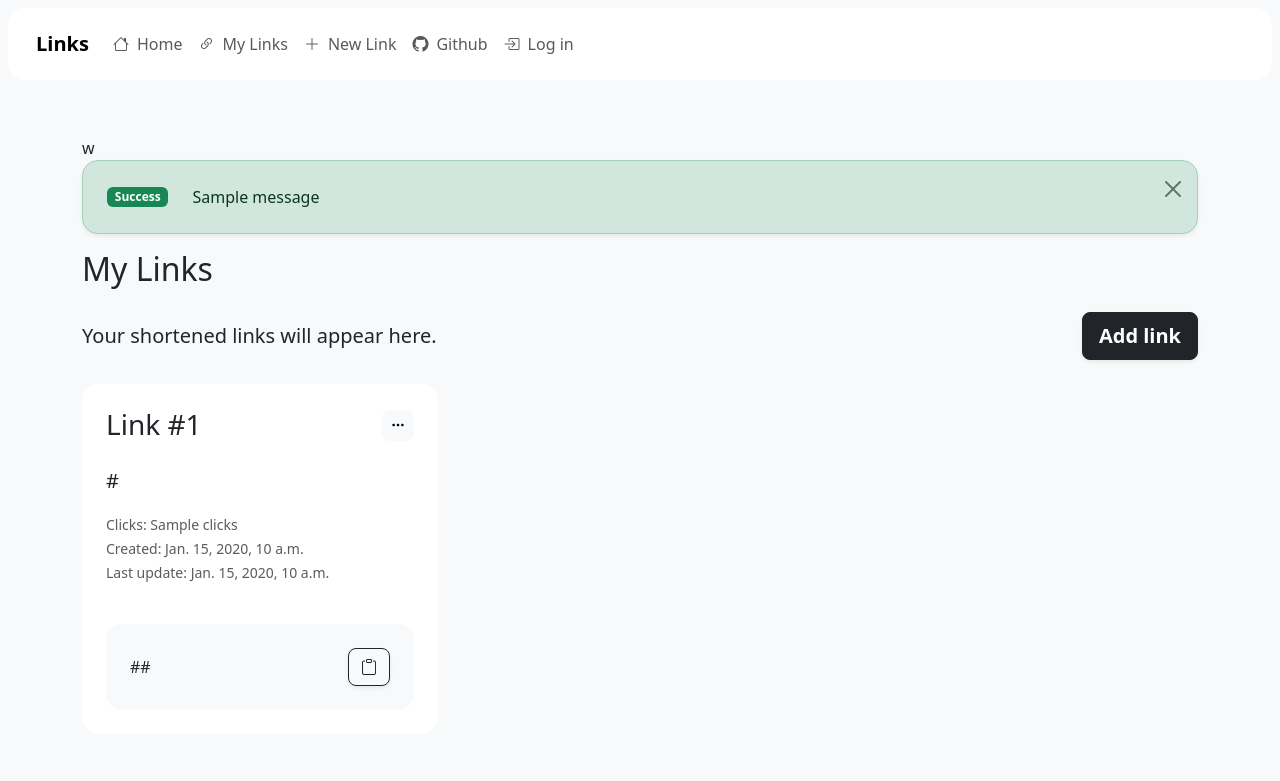
After one commit to youzarsiph/django-short-links, a Django app: template links/templates/links/list.html in a window 1280 px wide. The commit adds this page. Shown: the top 781 px of the page. Run offline with Django 3.2, Linux system fonts and the light colour scheme; the template is opened without the code that fills it: most values are stand-ins (such as "Sample title", 1, 10 or a date in 2020); one stand-in notice (Sample message) is shown.

Commit message:
Dev part 1

```diff
--- /dev/null
+++ b/links/templates/links/components/messages.html
@@ -0,0 +1,9 @@
+<ul class="list-unstyled mb-0">
+  {% for message in messages %}
+  <li class="alert alert-{{ message.tags }} d-flex align-items-center p-4 gap-4 shadow-sm rounded-4 alert-dismissible">
+    <span class="badge bg-{{ message.tags }}">{{ message.tags|capfirst }}</span>
+    {{ message }}
+    <button type="button" class="btn-close rounded-4" data-bs-dismiss="alert" aria-label="Close"></button>
+  </li>
+  {% endfor %}
+</ul>
--- /dev/null
+++ b/links/templates/links/components/navbar.html
@@ -0,0 +1,63 @@
+{% load i18n %}
+<nav class="navbar navbar-expand-lg navbar-light bg-white rounded-4 m-2 p-3">
+  <div class="container-fluid">
+    <a class="navbar-brand" href="{% url 'links:index' %}">
+      <strong>{% translate 'Links' %}</strong>
+    </a>
+    <button class="navbar-toggler border-0" type="button" data-bs-toggle="collapse" data-bs-target="#navbar"
+      aria-controls="navbar" aria-expanded="false" aria-label="Toggle navigation">
+      <span class="navbar-toggler-icon"></span>
+    </button>
+    <div class="collapse navbar-collapse" id="navbar">
+      <ul class="navbar-nav me-auto mb-2 mb-lg-0">
+        <li class="nav-item">
+          <a class="nav-link d-flex align-items-center gap-4 gap-lg-2" href="{% url 'links:index' %}">
+            <i class="bi bi-house"></i>
+            {% translate 'Home' %}
+          </a>
+        </li>
+        <li class="nav-item">
+          <a class="nav-link d-flex align-items-center gap-4 gap-lg-2" href="{% url 'links:url_list' %}">
+            <i class="bi bi-link-45deg"></i>
+            {% translate 'My Links' %}
+          </a>
+        </li>
+        <li class="nav-item">
+          <a class="nav-link d-flex align-items-center gap-4 gap-lg-2" href="{% url 'links:create_url' %}">
+            <i class="bi bi-plus-lg"></i>
+            {% translate 'New Link' %}
+          </a>
+        </li>
+        <li class="nav-item">
+          <a class="nav-link d-flex align-items-center gap-4 gap-lg-2"
+            href="https://github.com/youzarsiph/django-short-links.git">
+            <i class="bi bi-github"></i>
+            {% translate 'Github' %}
+          </a>
+        </li>
+        <li class="nav-item">
+          {% if request.user.is_authenticated %}
+          <a class="nav-link d-flex align-items-center gap-4 gap-lg-2" href="{% url 'logout' %}">
+            <i class="bi bi-box-arrow-right"></i>
+            {% translate 'Log out' %}
+          </a>
+          {% else %}
+          <a class="nav-link d-flex align-items-center gap-4 gap-lg-2" href="{% url 'login' %}">
+            <i class="bi bi-box-arrow-in-right"></i>
+            {% translate 'Log in' %}
+          </a>
+          {% endif %}
+        </li>
+      </ul>
+      {% if request.user.is_authenticated %}
+      <ul class="navbar-nav">
+        <li>
+          <div class="card card-body bg-dark fw-bold rounded-5 text-white py-2 px-3 text-center">
+            {{request.user.username|capfirst}}
+          </div>
+        </li>
+      </ul>
+      {% endif %}
+    </div>
+  </div>
+</nav>
--- /dev/null
+++ b/links/templates/links/components/url.html
@@ -0,0 +1,81 @@
+{% load i18n %}
+
+<div class="card card-body p-4 rounded-4 border-0">
+  <div class="d-flex flex-row align-items-center justify-content-between mb-4">
+    <h3 class="mb-0">Link #{{ forloop.counter }}</h3>
+    <div class="dropdown">
+      <a href="#" class="btn btn-sm btn-light rounded-3" data-bs-toggle="dropdown">
+        <i class="bi bi-three-dots"></i>
+      </a>
+      <ul class="dropdown-menu rounded-3 border-0 shadow-sm">
+        <li>
+          <h4 class="dropdown-header mb-0">
+            {% translate 'Options' %}
+          </h4>
+        </li>
+        <li>
+          <a href="{% url 'links:redirect' url.token %}" target="_blank"
+            class="dropdown-item d-flex flex-row align-items-center gap-4">
+            <i class="bi bi-box-arrow-up-right"></i>
+            <span class="dropdown-item-text">
+              {% translate 'Click' %}
+            </span>
+          </a>
+        </li>
+        <li>
+          <a href="{% url 'links:url_detail' url.id %}" class="dropdown-item d-flex flex-row align-items-center gap-4">
+            <i class="bi bi-info-lg"></i>
+            <span class="dropdown-item-text">
+              {% translate 'Details' %}
+            </span>
+          </a>
+        </li>
+        <li>
+          <a href="{% url 'links:update_url' url.id %}" class="dropdown-item d-flex flex-row align-items-center gap-4">
+            <i class="bi bi-pencil"></i>
+            <span class="dropdown-item-text">
+              {% translate 'Edit link' %}
+            </span>
+          </a>
+        </li>
+        <li>
+          <a href="#" data-bs-toggle="modal" data-bs-target="#deleteModal" onclick="onClick('{{ url.id }}')"
+            class="dropdown-item d-flex flex-row align-items-center gap-4">
+            <i class="bi bi-trash"></i>
+            <span class="dropdown-item-text">
+              {% translate 'Delete link' %}
+            </span>
+          </a>
+        </li>
+      </ul>
+    </div>
+  </div>
+  <div class="card-txt mb-4">
+    <p class="lead">{{ url.url }}</p>
+    <ul class="list-unstyled">
+      <li>
+        <small class="text-muted">
+          {% translate 'Clicks: ' %} {{ url.clicks }}
+        </small>
+      </li>
+      <li>
+        <small class="text-muted">
+          {% translate 'Created: ' %} {{ url.created_at }}
+        </small>
+      </li>
+      <li>
+        <small class="text-muted">
+          {% translate 'Last update: ' %} {{ url.updated_at }}
+        </small>
+      </li>
+    </ul>
+  </div>
+  <div class="card card-body p-4 rounded-4 d-flex flex-row align-items-center justify-content-between gap-4 bg-light border-0">
+    <p class="mb-0">{{ site_url }}{% url 'links:redirect' url.token %}</p>
+    <button id="copy-btn-{{ url.id }}" type="button" onclick="inform('copy-btn-{{ url.id }}')"
+      class="btn btn-outline-dark shadow-sm rounded-3 fw-bold"
+      data-clipboard-text="{{ site_url }}{% url 'links:redirect' url.token %}">
+      <i class="bi bi-clipboard"></i>
+    </button>
+  </div>
+</div>
--- a/links/templates/links/index.html
+++ b/links/templates/links/index.html
@@ -1,49 +1,85 @@
-{% extends 'links/base.html' %} {% load i18n %}
-{% block title %}{% translate 'Links | URL shortener' %}{% endblock %}
-{% block body_attrs %}class="overflow-hidden"{% endblock %}
+{% extends 'links/base.html' %}
+{% load i18n %}
+{% block title %}{% translate 'Links | Link shortener' %}{% endblock %}
+{% block body_attrs %}class="bg-light"{% endblock %}
+{% block header %}
+{% include 'links/components/navbar.html' %}
+{% endblock %}
 {% block main %}
-<div class="container d-flex align-items-center justify-content-between overflow-hidden" style="height: 100vh">
-  <div class="w-100">
-    <h1 class="display-1 fw-bold mb-4">
-      <a href="{% url 'links:index' %}" class="text-decoration-none">
-        {% translate 'Links' %}
-      </a>
+<div class="container d-flex align-items-center justify-content-between">
+  <div class="w-100 py-5">
+    {% if messages %}w
+    {% include 'links/components/messages.html' %}
+    {% endif %}
+
+    {% block content %}
+    <h1 class="display-1">
+      <strong>{% translate 'Links' %}</strong>
     </h1>
-    {% block content %}
     <p class="lead mb-4">
       {% blocktranslate %}
-      A Django app that allows users to shorten long urls.
+      An app that allows users to shorten long urls.
       {% endblocktranslate %}
     </p>
-    {% if form.errors %}
-    <div class="text-white p-3 border rounded-3" role="alert">
-      {{ form.errors }}
+    <section class="row g-4">
+      <div class="col-12 col-md-6 col-lg-4">
+        <div class="card card-body p-4 rounded-4 border-0">
+          <h2 class="mb-4">
+            {% translate 'Open Source' %}
+          </h2>
+          <p class="lead mb-4">
+            {% blocktranslate %}
+            Links is an open source fast, scalable, secure web app built using Python and Django.
+            {% endblocktranslate %}
+          </p>
+          <a class="btn btn-lg btn-dark w-100 shadow-sm rounded-3 fw-bold"
+            href="https://github.com/youzarsiph/django-short-links.git">
+            <i class="bi bi-github me-3"></i>
+            {% translate 'Github' %}
+          </a>
         </div>
-    {% endif %}
-    <div class="card card-body p-4 rounded-4 shadow mb-5">
-      <h2 class="mb-4">Shorten URL</h2>
+      </div>
+      <div class="col-12 col-md-6 col-lg-4">
+        <div class="card card-body p-4 rounded-4 border-0">
+          <h2 class="mb-4">
+            {% translate 'Link Management' %}
+          </h2>
+          <p class="lead mb-4">
+            {% blocktranslate %}
+            Links allows you to manage your shortened links and track performance.
+            {% endblocktranslate %}
+          </p>
+          <a class="btn btn-lg btn-dark w-100 shadow-sm rounded-3 fw-bold" href="{% url 'links:url_list' %}">
+            <i class="bi bi-eye me-3"></i>
+            {% translate 'View' %}
+          </a>
+        </div>
+      </div>
+      <div class="col-12 col-md-6 col-lg-4">
+        <div class="card card-body p-4 rounded-4 border-0">
+          <h2 class="mb-4">
+            {% translate 'Give it a try' %}
+          </h2>
           <form method="post" action="{% url 'links:create_url' %}">
             {% csrf_token %}
             <div class="form-floating mb-4">
-          <input type="url" name="url" maxlength="200" required id="id_url" placeholder="{% translate 'URL' %}"
+              <input type="url" name="url" maxlength="200" required id="id_url" placeholder="{% translate 'Link' %}"
                 class="form-control" value="{{ url.value }}">
               <label for="id_url" class="form-label">
-            {% translate 'URL' %}
+                {% translate 'Link' %}
               </label>
-          <small>
-            {% translate 'The URL to be shortened' %}
+              <small class="text-muted">
+                {% translate 'The link to be shortened' %}
               </small>
             </div>
-        <button type="submit" class="btn btn-lg btn-primary w-100">
+            <button type="submit" class="btn btn-lg btn-dark w-100 shadow-sm rounded-3 fw-bold">
               <i class="bi bi-scissors me-3"></i>
-          {% translate 'Cut' %}
+              {% translate 'Submit' %}
             </button>
           </form>
         </div>
-    <a class="btn btn-lg btn-dark w-100" href="https://github.com/youzarsiph/django-links.git">
-      <i class="bi bi-github me-3"></i>
-      {% translate 'Github' %}
-    </a>
+      </div>
+    </section>
     {% endblock %}
   </div>
 </div>
--- /dev/null
+++ b/links/templates/links/list.html
@@ -0,0 +1,91 @@
+{% extends 'links/index.html' %}
+{% load i18n %}
+{% block title %}{% translate 'Links | My links' %}{% endblock %}
+{% block body_attrs %}class="bg-light"{% endblock %}
+{% block container_height %}{% endblock %}
+{% block content %}
+<h2 class="mb-4">
+  {% translate 'My Links' %}
+</h2>
+<div class="d-flex align-items-lg-center justify-content-between gap-4 flex-column flex-lg-row mb-4">
+  <p class="lead mb-0">
+    {% translate 'Your shortened links will appear here.' %}
+  </p>
+  <a href="{% url 'links:create_url' %}" class="btn btn-lg btn-dark shadow-sm rounded-3 fw-bold">
+    {% translate 'Add link' %}
+  </a>
+</div>
+<section class="row g-4">
+  {% for url in url_list %}
+  <div class="col-12 col-md-6 col-lg-4">
+    {% include 'links/components/url.html' %}
+  </div>
+  {% empty %}
+  <div class="col-12">
+    <div class="card card-body p-4 rounded-4 border-0">
+      <h3 class="card-title mb-4">No shortened links!</h3>
+      <div class="card-text">
+        <p class="lead mb-4">{% translate 'It looks like you do not have any links.' %}</p>
+        <a href="{% url 'links:create_url' %}" class="btn btn-lg btn-dark w-100 shadow-sm rounded-3 fw-bold">
+          {% translate 'Add link' %}
+        </a>
+      </div>
+    </div>
+  </div>
+  {% endfor %}
+</section>
+
+<div class="modal fade" id="deleteModal" data-bs-backdrop="static" data-bs-keyword="false" tabindex="-1"
+  aria-labelledby="deleteModalTitle" aria-hidden="true">
+  <div class="modal-dialog modal-dialog-centered modal-dialog-scrollable">
+    <div class="modal-content p-4 rounded-4 bg-light">
+      <div class="modal-header flex-row card card-body rounded-4 mb-4 p-4 border-0">
+        <h3 class="modal-title" id="deleteModalTitle">
+          {% translate 'Delete Link' %}
+        </h3>
+        <button type="button" class="btn-close" data-bs-dismiss="modal" aria-label="Close"></button>
+      </div>
+      <div class="modal-body card card-body p-4 rounded-4 border-0">
+        <p class="lead mb-4">
+          {% translate 'Are you sure you want to delete this link?' %}
+        </p>
+        <form id="deleteForm" action="{% url 'links:delete_url' 0 %}" data-last-id="0" method="post">
+          {% csrf_token %}
+          <div class="d-flex flex-column flex-lg-row align-items-center gap-4">
+            <button type="submit" class="btn btn-lg btn-danger w-100 shadow-sm rounded-3 fw-bold">
+              {% translate 'Delete' %}
+            </button>
+            <button type="button" class="btn btn-lg btn-light w-100 shadow-sm rounded-3 fw-bold"
+              data-bs-dismiss="modal">
+              {% translate 'Close' %}
+            </button>
+          </div>
+        </form>
+      </div>
+    </div>
+  </div>
+</div>
+{% endblock %}
+{% block footer %}
+<script src="https://cdnjs.cloudflare.com/ajax/libs/clipboard.js/2.0.11/clipboard.min.js"
+  integrity="sha512-7O5pXpc0oCRrxk8RUfDYFgn0nO1t+jLuIOQdOMRp4APB7uZ4vSjspzp5y6YDtDs4VzUSTbWzBFZ/LKJhnyFOKw=="
+  crossorigin="anonymous" referrerpolicy="no-referrer"></script>
+<script>
+  const copyBtn = new ClipboardJS(id)
+  const inform = (id) => {
+
+    const btn = document.getElementById(id)
+    btn.innerHTML = '<i class="bi bi-clipboard-check-fill text-success"></i>'
+
+    setTimeout(() => {
+      btn.innerHTML = '<i class="bi bi-clipboard"></i>'
+    }, 2000);
+  }
+
+  const onClick = (id) => {
+    const form = document.getElementById('deleteForm')
+    form.setAttribute('action', form.getAttribute('action').replace(form.getAttribute('data-last-id'), id))
+    form.setAttribute('data-last-id', id)
+  }
+</script>
+{% endblock %}
```
Also changed, not shown: links/forms.py (deleted, +0 -14 lines), links/mixins.py (added, +15 -0 lines), links/models.py (+9 -2 lines), links/templates/links/create.html (added, +36 -0 lines), links/templates/links/detail.html (+19 -10 lines), links/templates/links/update.html (added, +44 -0 lines), links/templates/registration/logged_out.html (added, +21 -0 lines), links/templates/registration/login.html (added, +63 -0 lines), links/urls.py (+8 -5 lines), links/views.py (+49 -17 lines), links/templates/links/delete.html (added). Lines whose indentation alone changed are shown as unchanged.
